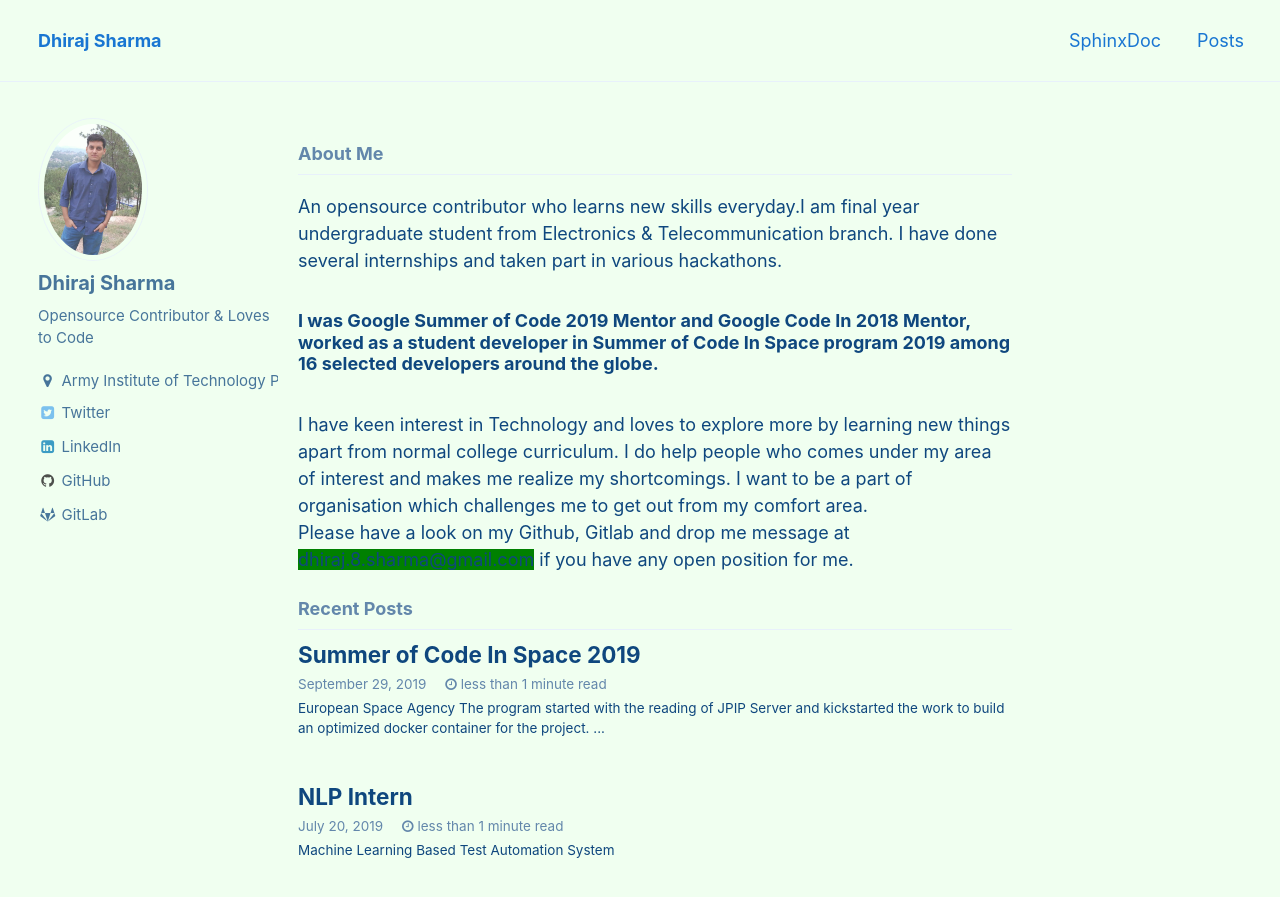
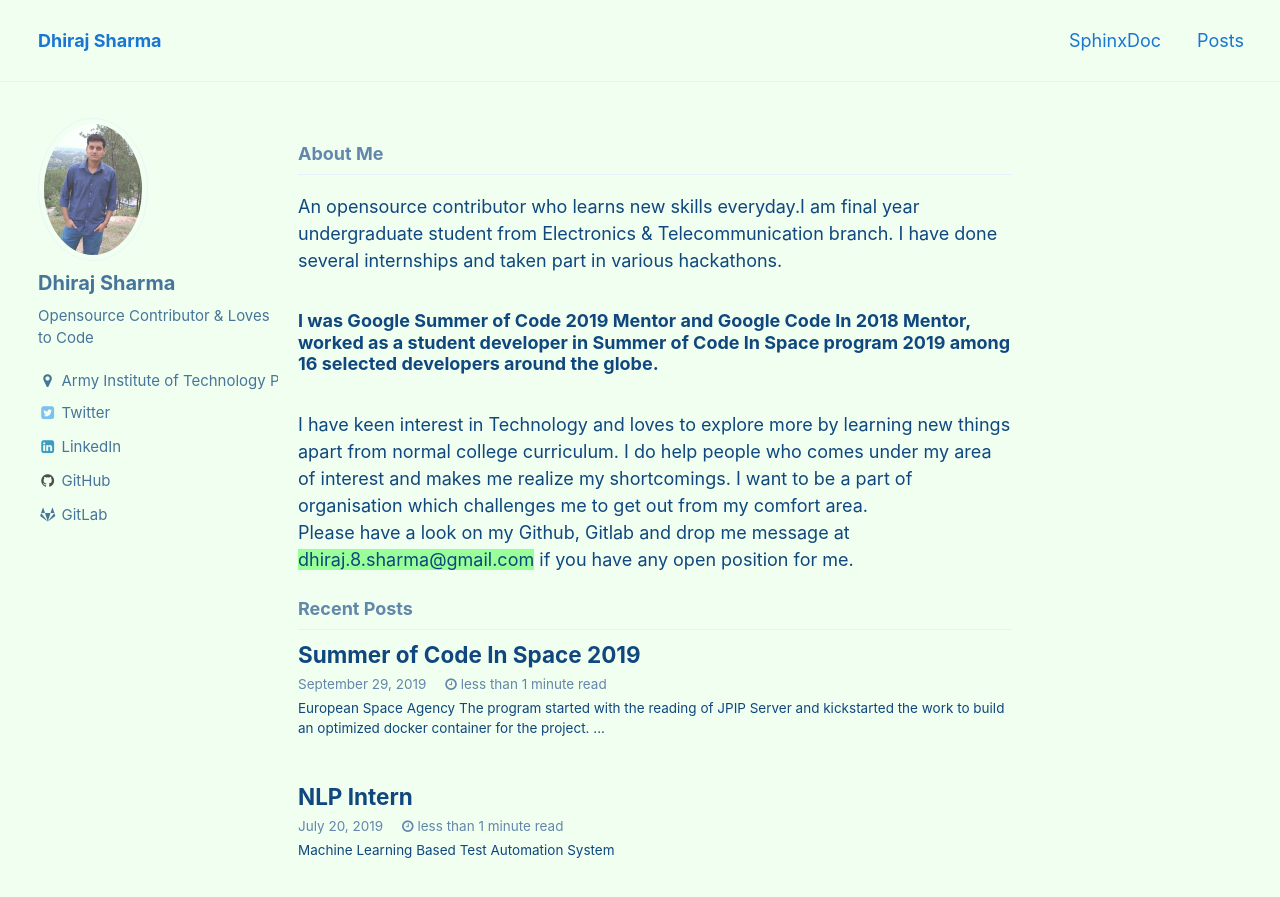
Before and after one commit to Dhiraj240/dhiraj240.github.io, a Jekyll site: the page built from index.html, in a window 1280 px wide and 900 px high. Shown: the top 897 px of the window. Built offline with Jekyll 4.4.1, drawn with Linux system fonts in a browser that asks for light colours; the list of posts is cut into pages by our own code.

Commit message:
Update home.html

```diff
--- a/_layouts/home.html
+++ b/_layouts/home.html
@@ -12,7 +12,7 @@
 
 I want to be a part of organisation which challenges me to get out from my comfort area.
 <br>
-Please have a look on my Github, Gitlab and drop me message at <a STYLE="background-color: #008000"	href="https://mail.google.com/mail/u/1/#inbox">dhiraj.8.sharma@gmail.com</a> if you have any open position for me.
+Please have a look on my Github, Gitlab and drop me message at <a STYLE="background-color: #99FF99"	href="https://mail.google.com/mail/u/1/#inbox">dhiraj.8.sharma@gmail.com</a> if you have any open position for me.
 </p>
 
 <h3 class="archive__subtitle">{{ site.data.ui-text[site.locale].recent_posts | default: "Recent Posts" }}</h3>
```
